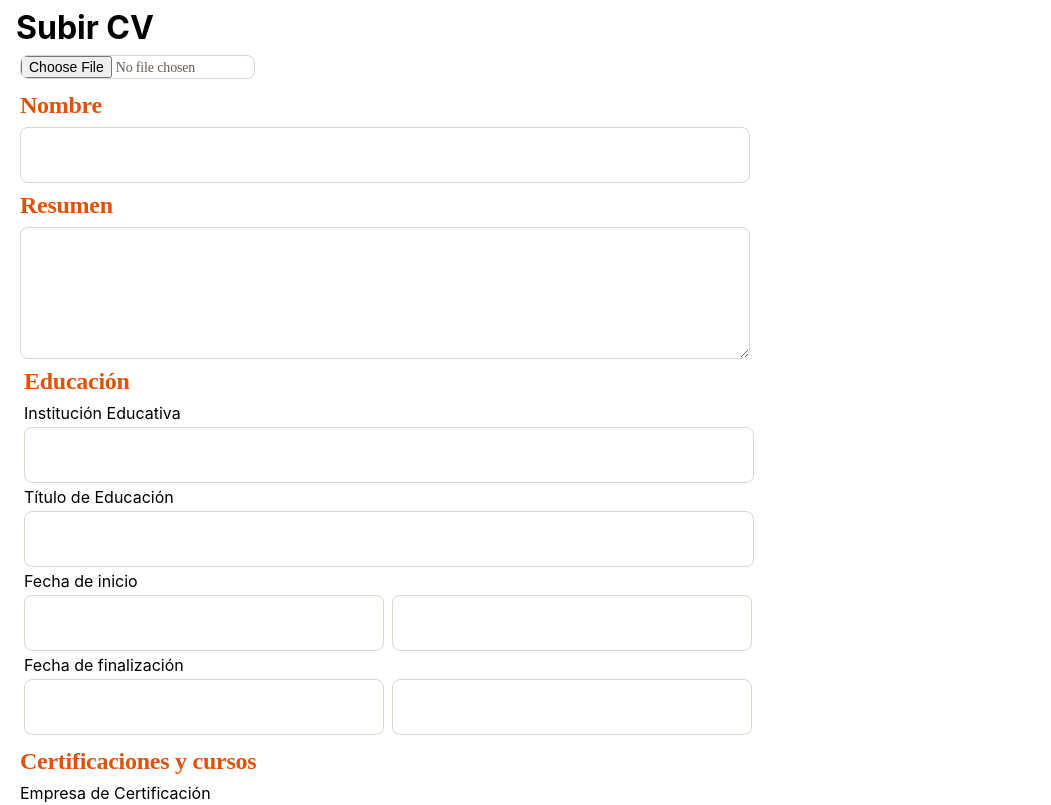
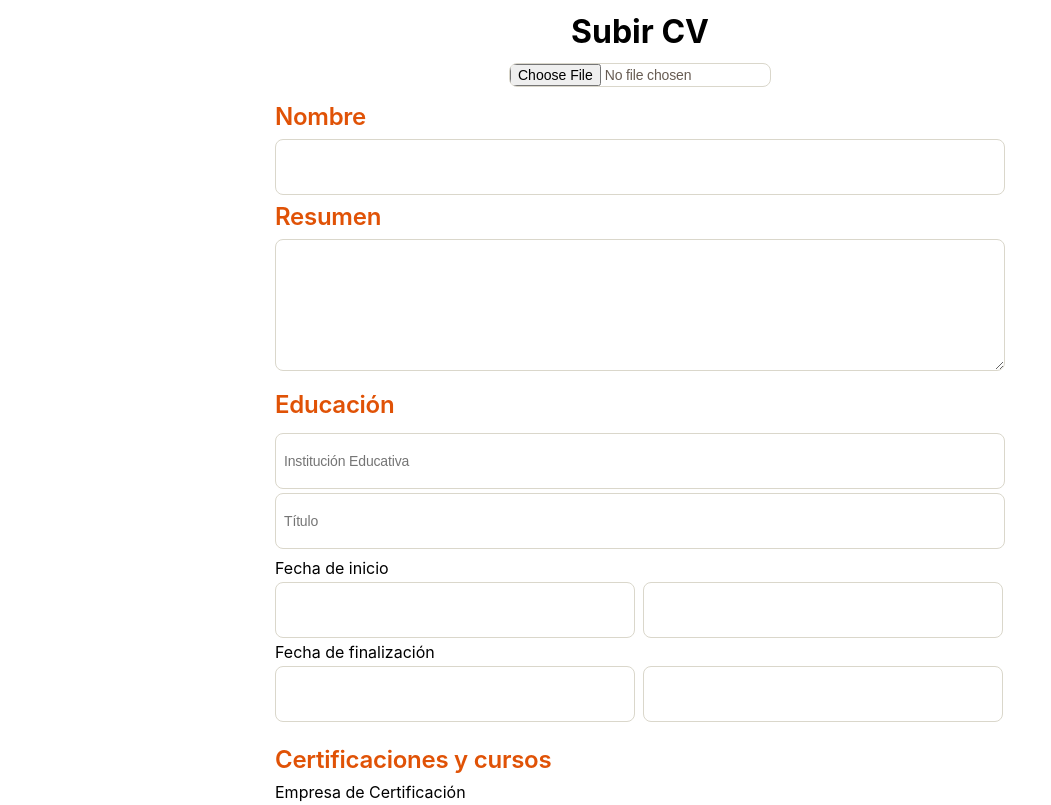
Before and after one commit to dinessa-ga/BlueTab_desarrollo, a React (Create React App) app: page / in a window 1280 px wide. Shown: the top 805 px of the page, without its empty margins (0-1051 px from the left). Built offline with nearby package versions, Linux system fonts and the light colour scheme; no server answers.

Commit message:
feat and style: se agrega display grid, y se empieza agrugar en sections y div

```diff
--- a/src/components/Prueba1FU.css
+++ b/src/components/Prueba1FU.css
@@ -1,11 +1,12 @@
 #formCv{
-    align-items: center;
-    justify-content: center;
+    display: grid; place-items: center;
+}
+.container-form{
+
 }
 
 .group-title{
     color: var(--Naranja-Bluetab, #E05206);
-    font-family: Titillium Web;
     font-size: 1.5rem;
     font-style: normal;
     font-weight: 600;
@@ -20,7 +21,6 @@
     color: var(--Gris-Bluetab, #675C53);
 
     /* Cuerpo texto */
-    font-family: Titillium Web;
     font-size: 0.875rem;
     font-style: normal;
     font-weight: 400;
@@ -46,6 +46,13 @@
     align-items: flex-start;
     gap: 0.625rem;
     flex-shrink: 0;
+}
+section{
+    margin: 1rem 0 1rem 0;
+}
+
+.group-main-inputs{
+    margin: 0.6rem 0 0.6rem 0;
 }
 
 .container-date{
--- a/src/components/Prueba1FU.js
+++ b/src/components/Prueba1FU.js
@@ -88,7 +88,7 @@ export default function UploadCV() {
       <h1>Subir CV</h1>
       <FileUpload updateFormData={updateFormDataFromPDF} />
         {console.log(formData)}
-      <form>
+      <form className="container-form">
         <label htmlFor="name" className="group-title">Nombre</label>
         <input
           type="text"
@@ -107,26 +107,28 @@ export default function UploadCV() {
           onChange={handleChange}
         />
         <section>
-          <p className="group-title">Educación</p>
-          <label htmlFor="education_institution">Institución Educativa</label>
+          <label className="group-title">Educación</label>
+            <div className="group-main-inputs">
                 <input
                 type="text"
                 className="group-large-input"
+                placeholder="Institución Educativa"
                 id="education_institution"
                 name="education_institution"
                 value={formData.education_institution}
                 onChange={handleChange}
               />
 
-          <label htmlFor="education_institution_title">Título de Educación</label>
               <input
                 type="text"
                 className="group-large-input"
+                placeholder="Título"
                 id="education_institution_title"
                 name="education_institution_title"
                 value={formData.education_institution_title}
                 onChange={handleChange}
               />
+            </div>
 
           <label htmlFor="education_startDate">Fecha de inicio</label>
           <div className="container-date">
```
Lines whose indentation alone changed are shown as unchanged.
